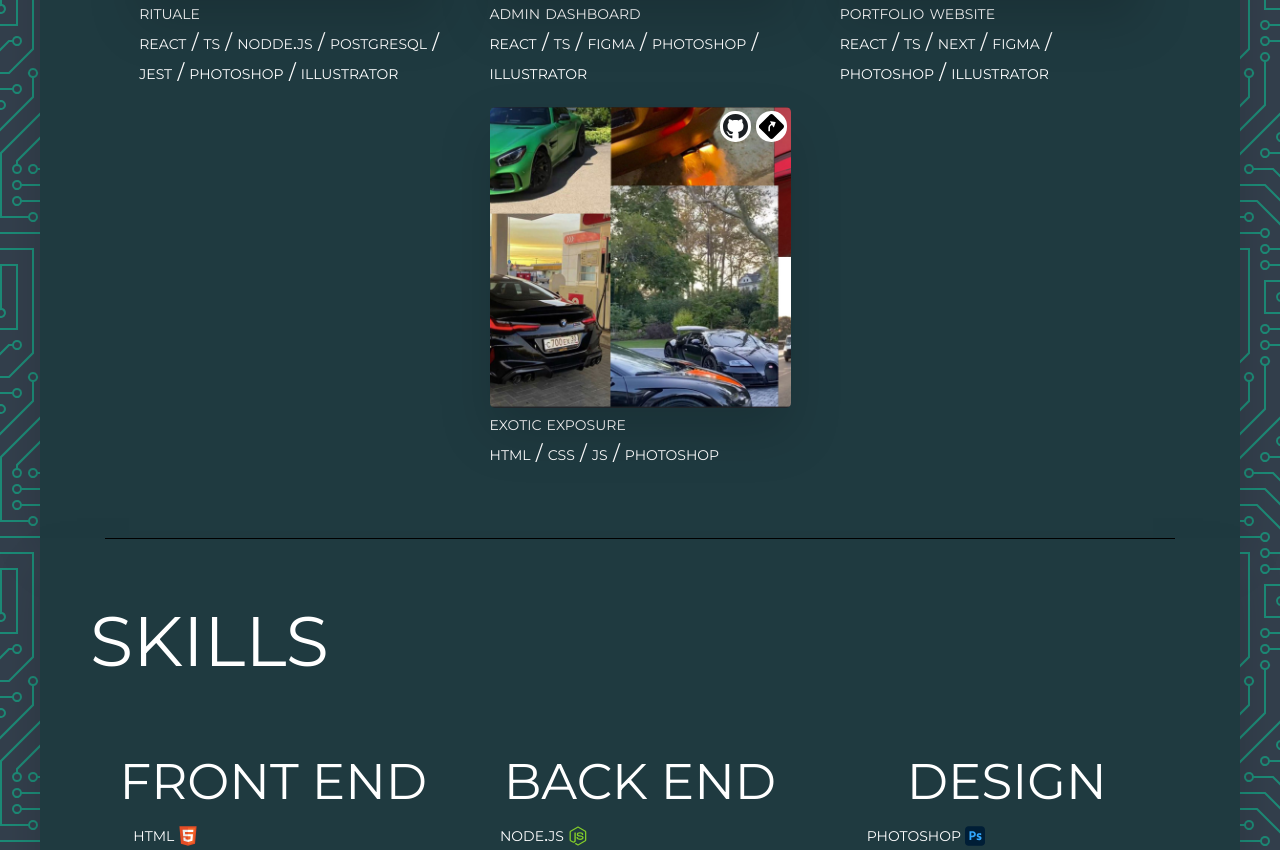
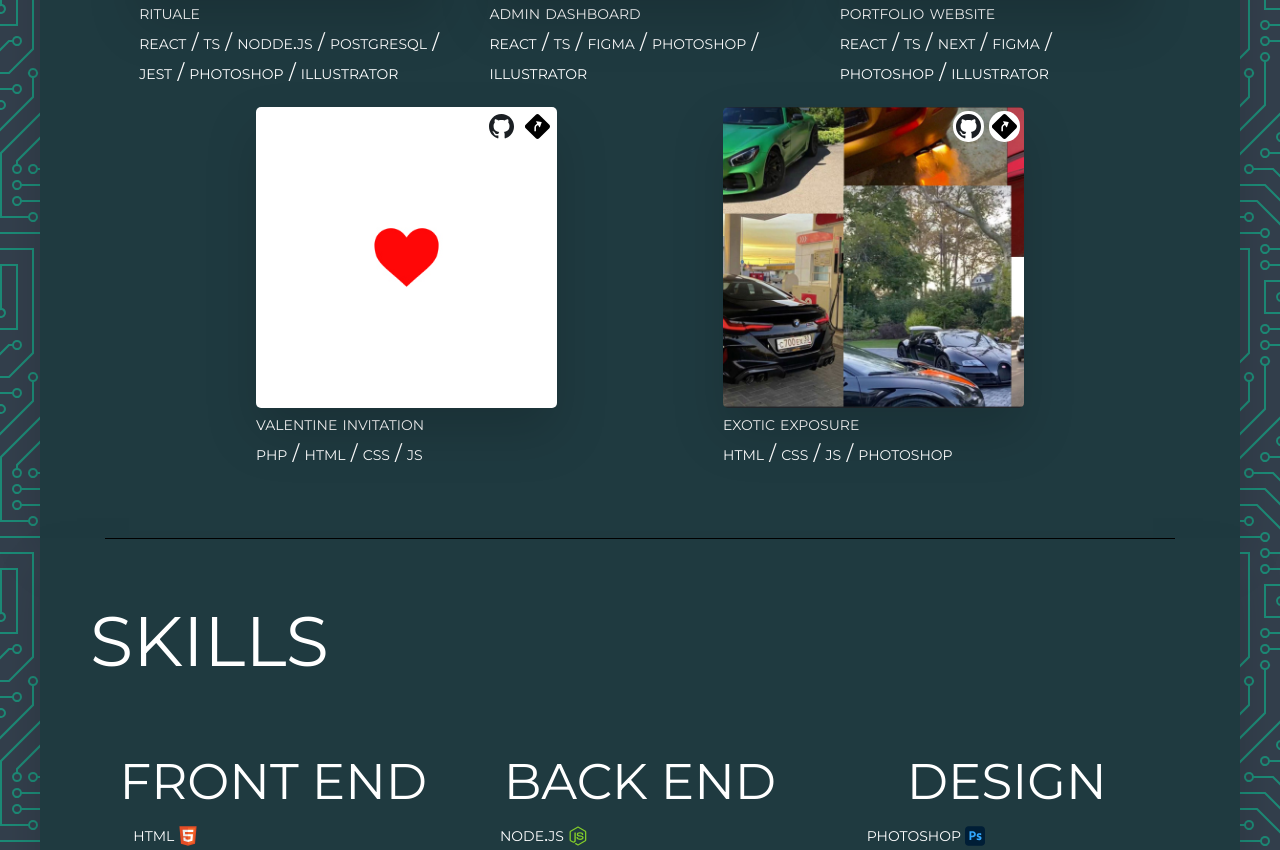
Before and after one commit to lazarevkristijan/Portfolio, a Next.js app: page / in a window 1280 px wide. Shown: the part 2424-3274 px from the top of the page. Built offline with nearby package versions, Linux system fonts and the light colour scheme.

Commit message:
add new project

```diff
--- a/constants/index.js
+++ b/constants/index.js
@@ -67,6 +67,13 @@ export const projects = [
     imgUrl: "/projectImages/thisProjectImage.png",
     liveUrl: "https://www.kristijanlazarev.com/",
     githubUrl: "https://github.com/lazarevkristijan/personal-next-js-portfolio",
+  },
+  {
+    name: "valentine invitation",
+    tools: "php / html / css / js",
+    imgUrl: "/projectImages/valentineProjectImage.jpg",
+    liveUrl: "https://valentine-invitation.vercel.app",
+    githubUrl: "https://github.com/lazarevkristijan/valentine-invitation",
   },
   {
     name: "exotic exposure",
```
Also changed, not shown: public/projectImages/valentineProjectImage.jpg (added), 1 other file (tests, documents, lock files or other folders).
